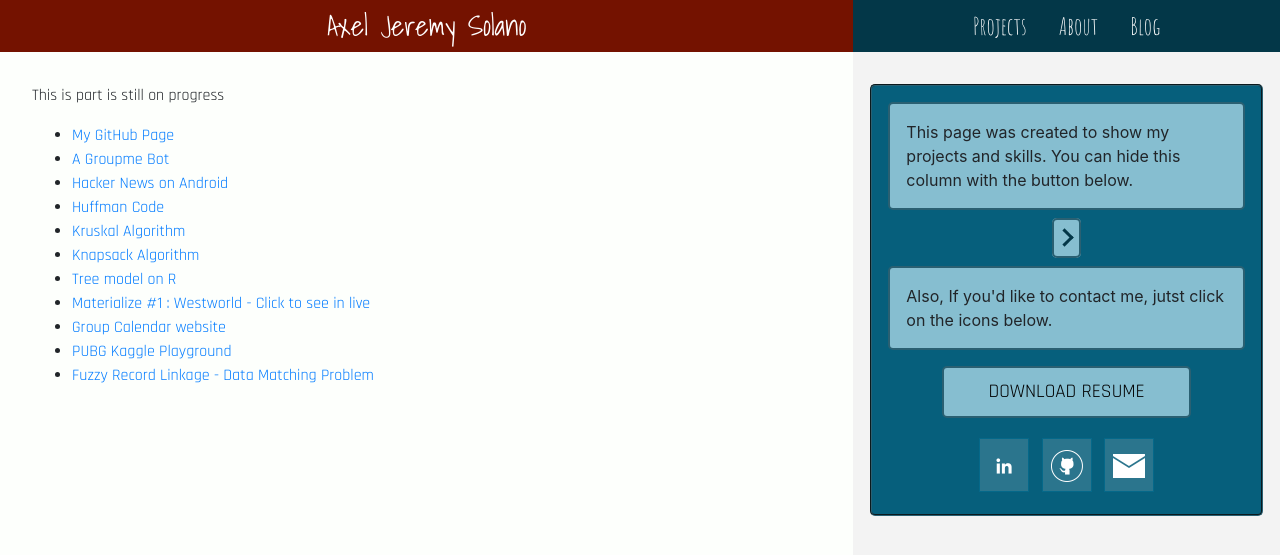
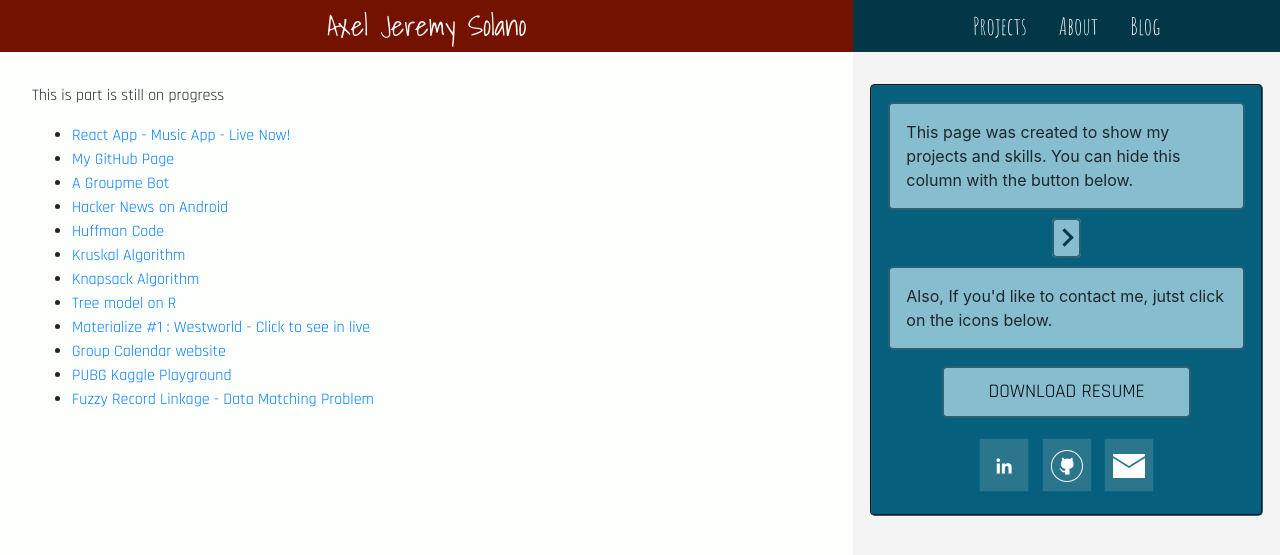
Before and after one commit to axeljeremy7/axeljeremy7.github.io, a Jekyll site: the page built from proyects/index.html, in a window 1280 px wide and 900 px high. Shown: the top 555 px of the window. Built offline with Jekyll 4.4.1, drawn with Linux system fonts in a browser that asks for light colours.

Commit message:
Update _config.yml

```diff
--- a/_config.yml
+++ b/_config.yml
@@ -16,6 +16,10 @@ url: "https://axeljeremy7.github.io"
 resume_url: "https://drive.google.com/file/d/1SBI-9bjnO7gq9LAbuqhgDtiMnsYBjUtK/view?usp=sharing"
 
 repo_urls:
+  React App - Music App - Live Now!:
+    url: "https://music-app-1-dba6f.firebaseapp.com/home"
+    label: "React App - Music App - Live Now!"
+    icon: ""
   mypage:
     url: "https://github.com/axeljeremy7/axeljeremy7.github.io"
     label: "My GitHub Page"
```
